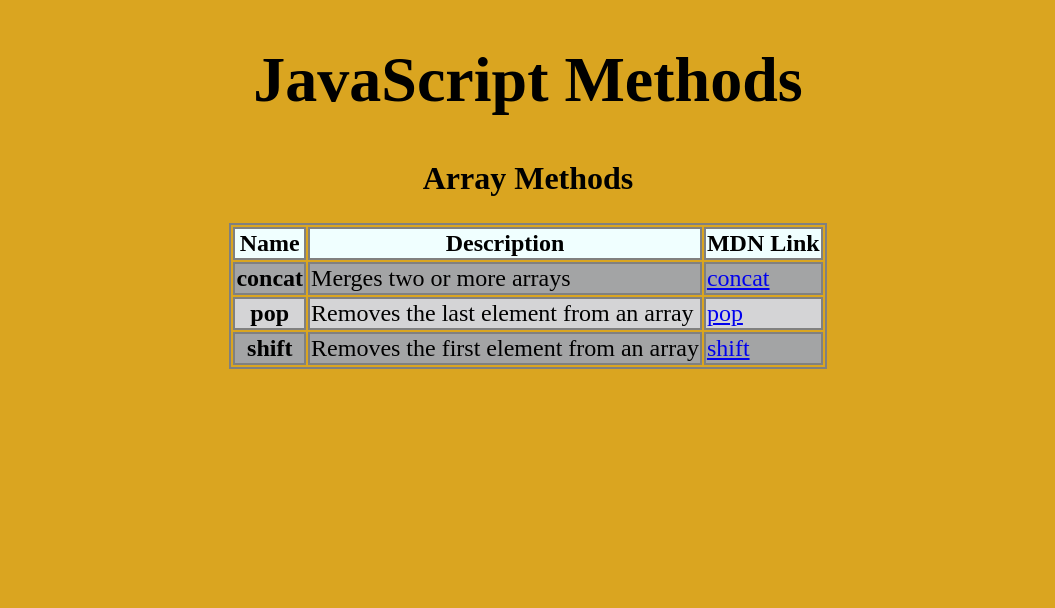
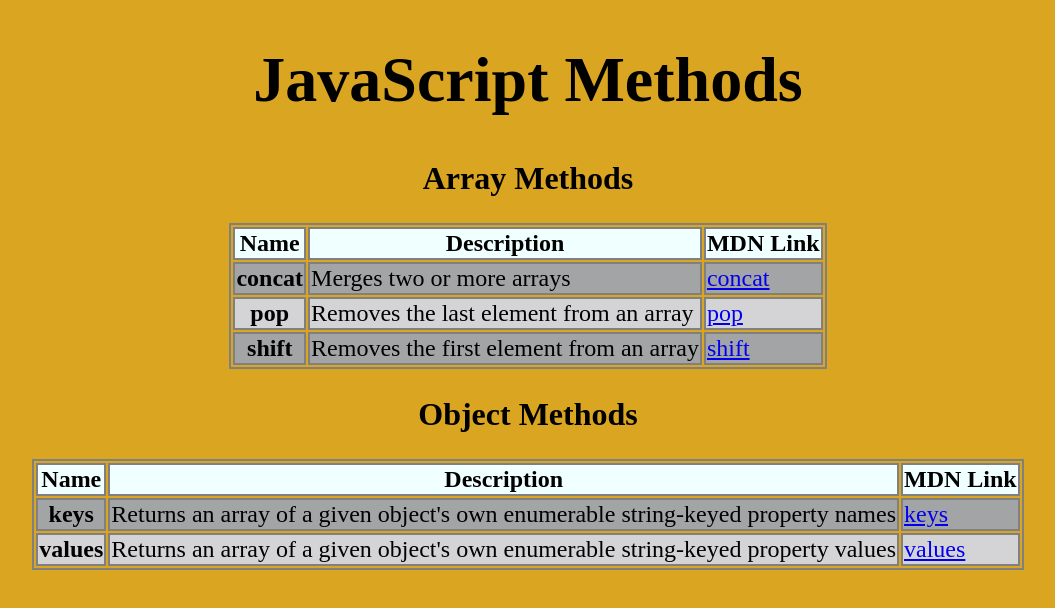
Before and after one commit to newmanwell/html-css-cheatsheet-starting, a plain HTML site: page index.html in a window 1280 px wide. Shown: the whole page, without its empty margins (112-1167 px from the left). Drawn offline with Linux system fonts and the light colour scheme.

Commit message:
Object methods table added

```diff
--- a/index.html
+++ b/index.html
@@ -35,5 +35,27 @@
                 </tbody>
             </table>
         </div>
+        <h2>Object Methods</h2>
+        <div class="table">
+            <table>
+                <thead>
+                    <th scope="col">Name</th>
+                    <th scope="col">Description</th>
+                    <th scope="col">MDN Link</th>
+                </thead>
+                <tbody>
+                    <tr>
+                        <th scope="row">keys</th>
+                        <td>Returns an array of a given object's own enumerable string-keyed property names</td>
+                        <td><a href="https://developer.mozilla.org/en-US/docs/Web/JavaScript/Reference/Global_Objects/Object/keys">keys</a></td>
+                    </tr>
+                    <tr>
+                        <th scope="row">values</th>
+                        <td>Returns an array of a given object's own enumerable string-keyed property values</td>
+                        <td><a href="https://developer.mozilla.org/en-US/docs/Web/JavaScript/Reference/Global_Objects/Object/values">values</a></td>
+                    </tr>
+                </tbody>
+            </table>
+        </div>
     </body>
 </html>
--- a/styles.css
+++ b/styles.css
@@ -19,6 +19,7 @@ h2 {
 .table {
     display: flex;
     justify-content: center;
+    margin-bottom: 20px;
 }
 
 table {
```
